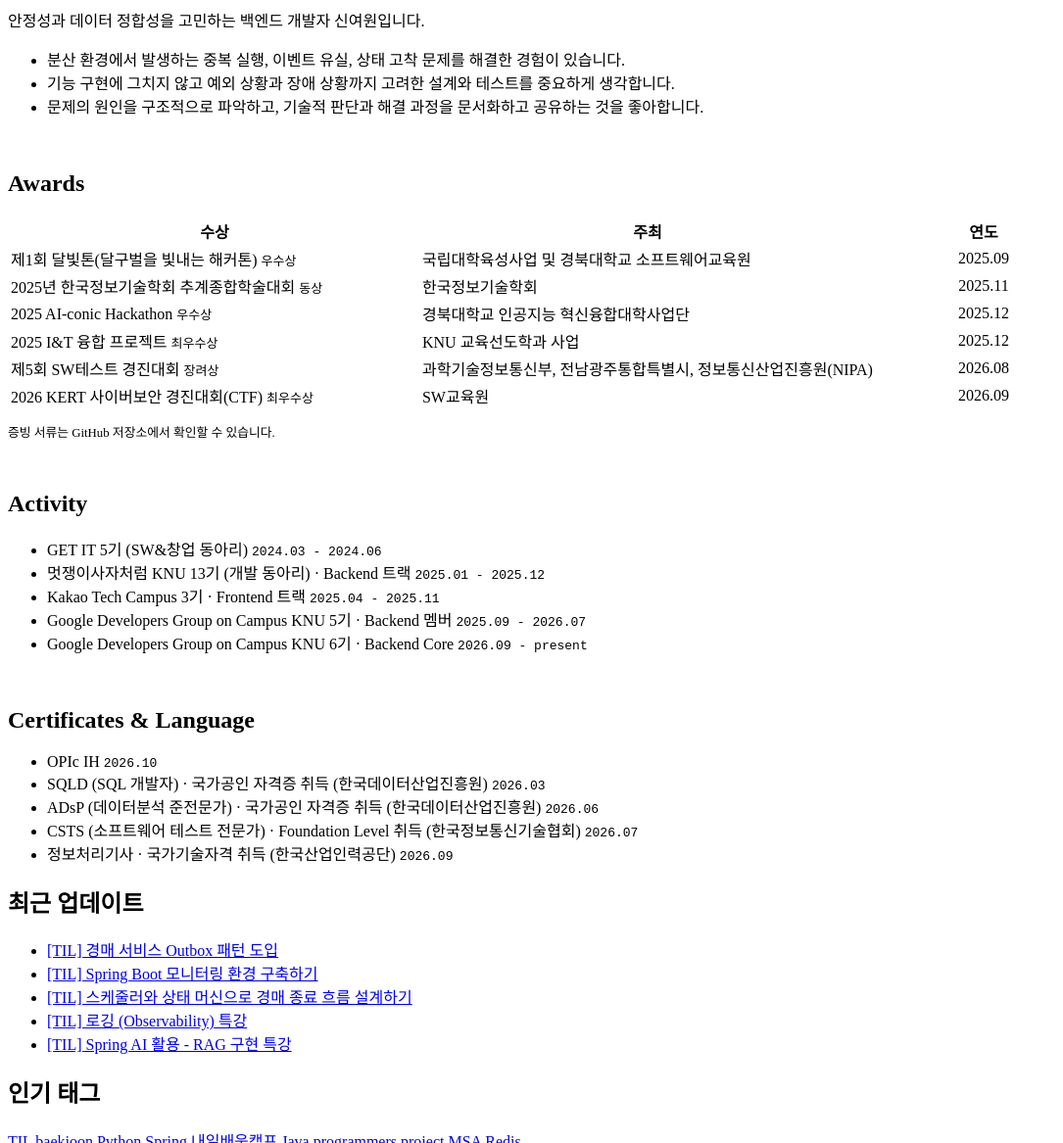
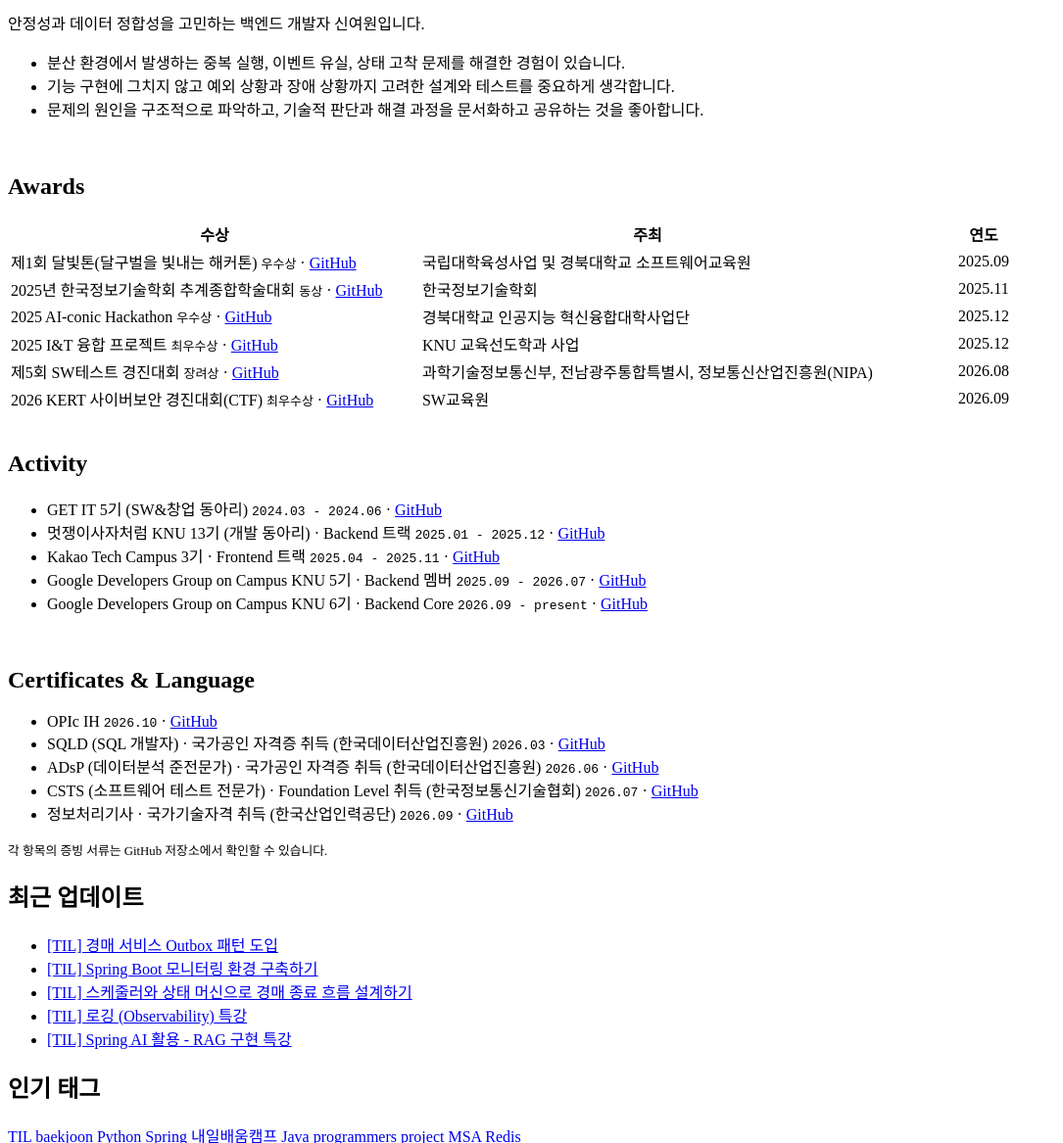
Before and after one commit to sinyeowon/sinyeowon.github.io, a Jekyll site: the page built from _tabs/about.md, in a window 1280 px wide and 1400 px high, scrolled down 562 px, cut to the strip 0-1167 px from the top of the window. Shown: the whole strip at 98% size, without its empty margins (0-1085 px from the left). Built offline with Jekyll 4.4.1, drawn with Linux system fonts in a browser that asks for light colours; cached includes are drawn as plain includes; nearby versions of some CDN libraries; some web fonts are replaced.

Commit message:
style: restore simple about page and add GitHub links

```diff
--- a/_tabs/about.md
+++ b/_tabs/about.md
@@ -10,7 +10,7 @@ hide_title: true
   <section class="about-me-hero">
     <div class="about-me-hero-head">
       <h1>신여원</h1>
-      <span class="about-me-badge">Backend Developer</span>
+      <p style="margin: 0; font-size: 1.1rem; color: var(--text-color);">Backend Developer</p>
     </div>
   </section>
 
@@ -39,39 +39,38 @@ hide_title: true
       </thead>
       <tbody>
         <tr>
-          <td>제1회 달빛톤(달구벌을 빛내는 해커톤) <code>우수상</code></td>
+          <td>제1회 달빛톤(달구벌을 빛내는 해커톤) <code>우수상</code> · <a href="https://github.com/sinyeowon/sinyeowon/tree/main/certificates" target="_blank" rel="noreferrer noopener">GitHub</a></td>
           <td>국립대학육성사업 및 경북대학교 소프트웨어교육원</td>
           <td align="center">2025.09</td>
         </tr>
         <tr>
-          <td>2025년 한국정보기술학회 추계종합학술대회 <code>동상</code></td>
+          <td>2025년 한국정보기술학회 추계종합학술대회 <code>동상</code> · <a href="https://github.com/sinyeowon/sinyeowon/tree/main/certificates" target="_blank" rel="noreferrer noopener">GitHub</a></td>
           <td>한국정보기술학회</td>
           <td align="center">2025.11</td>
         </tr>
         <tr>
-          <td>2025 AI-conic Hackathon <code>우수상</code></td>
+          <td>2025 AI-conic Hackathon <code>우수상</code> · <a href="https://github.com/sinyeowon/sinyeowon/tree/main/certificates" target="_blank" rel="noreferrer noopener">GitHub</a></td>
           <td>경북대학교 인공지능 혁신융합대학사업단</td>
           <td align="center">2025.12</td>
         </tr>
         <tr>
-          <td>2025 I&amp;T 융합 프로젝트 <code>최우수상</code></td>
+          <td>2025 I&amp;T 융합 프로젝트 <code>최우수상</code> · <a href="https://github.com/sinyeowon/sinyeowon/tree/main/certificates" target="_blank" rel="noreferrer noopener">GitHub</a></td>
           <td>KNU 교육선도학과 사업</td>
           <td align="center">2025.12</td>
         </tr>
         <tr>
-          <td>제5회 SW테스트 경진대회 <code>장려상</code></td>
+          <td>제5회 SW테스트 경진대회 <code>장려상</code> · <a href="https://github.com/sinyeowon/sinyeowon/tree/main/certificates" target="_blank" rel="noreferrer noopener">GitHub</a></td>
           <td>과학기술정보통신부, 전남광주통합특별시, 정보통신산업진흥원(NIPA)</td>
           <td align="center">2026.08</td>
         </tr>
         <tr>
-          <td>2026 KERT 사이버보안 경진대회(CTF) <code>최우수상</code></td>
+          <td>2026 KERT 사이버보안 경진대회(CTF) <code>최우수상</code> · <a href="https://github.com/sinyeowon/sinyeowon/tree/main/certificates" target="_blank" rel="noreferrer noopener">GitHub</a></td>
           <td>SW교육원</td>
           <td align="center">2026.09</td>
         </tr>
       </tbody>
     </table>
 
-    <p style="margin-top: 0.75rem; font-size: 0.8rem; color: var(--text-muted);">증빙 서류는 GitHub 저장소에서 확인할 수 있습니다.</p>
   </section>
 
   <br>
@@ -79,11 +78,11 @@ hide_title: true
   <section class="about-me-section">
     <h2>Activity</h2>
     <ul class="about-me-list">
-      <li>GET IT 5기 (SW&amp;창업 동아리) <code>2024.03 - 2024.06</code></li>
-      <li>멋쟁이사자처럼 KNU 13기 (개발 동아리) · Backend 트랙 <code>2025.01 - 2025.12</code></li>
-      <li>Kakao Tech Campus 3기 · Frontend 트랙 <code>2025.04 - 2025.11</code></li>
-      <li>Google Developers Group on Campus KNU 5기 · Backend 멤버 <code>2025.09 - 2026.07</code></li>
-      <li>Google Developers Group on Campus KNU 6기 · Backend Core <code>2026.09 - present</code></li>
+      <li>GET IT 5기 (SW&amp;창업 동아리) <code>2024.03 - 2024.06</code> · <a href="https://github.com/sinyeowon/sinyeowon/tree/main/certificates" target="_blank" rel="noreferrer noopener">GitHub</a></li>
+      <li>멋쟁이사자처럼 KNU 13기 (개발 동아리) · Backend 트랙 <code>2025.01 - 2025.12</code> · <a href="https://github.com/sinyeowon/sinyeowon/tree/main/certificates" target="_blank" rel="noreferrer noopener">GitHub</a></li>
+      <li>Kakao Tech Campus 3기 · Frontend 트랙 <code>2025.04 - 2025.11</code> · <a href="https://github.com/sinyeowon/sinyeowon/tree/main/certificates" target="_blank" rel="noreferrer noopener">GitHub</a></li>
+      <li>Google Developers Group on Campus KNU 5기 · Backend 멤버 <code>2025.09 - 2026.07</code> · <a href="https://github.com/sinyeowon/sinyeowon/tree/main/certificates" target="_blank" rel="noreferrer noopener">GitHub</a></li>
+      <li>Google Developers Group on Campus KNU 6기 · Backend Core <code>2026.09 - present</code> · <a href="https://github.com/sinyeowon/sinyeowon/tree/main/certificates" target="_blank" rel="noreferrer noopener">GitHub</a></li>
     </ul>
   </section>
 
@@ -92,11 +91,13 @@ hide_title: true
   <section class="about-me-section">
     <h2>Certificates &amp; Language</h2>
     <ul class="about-me-list">
-      <li>OPIc IH <code>2026.10</code></li>
-      <li>SQLD (SQL 개발자) · 국가공인 자격증 취득 (한국데이터산업진흥원) <code>2026.03</code></li>
-      <li>ADsP (데이터분석 준전문가) · 국가공인 자격증 취득 (한국데이터산업진흥원) <code>2026.06</code></li>
-      <li>CSTS (소프트웨어 테스트 전문가) · Foundation Level 취득 (한국정보통신기술협회) <code>2026.07</code></li>
-      <li>정보처리기사 · 국가기술자격 취득 (한국산업인력공단) <code>2026.09</code></li>
+      <li>OPIc IH <code>2026.10</code> · <a href="https://github.com/sinyeowon/sinyeowon/tree/main/certificates" target="_blank" rel="noreferrer noopener">GitHub</a></li>
+      <li>SQLD (SQL 개발자) · 국가공인 자격증 취득 (한국데이터산업진흥원) <code>2026.03</code> · <a href="https://github.com/sinyeowon/sinyeowon/tree/main/certificates" target="_blank" rel="noreferrer noopener">GitHub</a></li>
+      <li>ADsP (데이터분석 준전문가) · 국가공인 자격증 취득 (한국데이터산업진흥원) <code>2026.06</code> · <a href="https://github.com/sinyeowon/sinyeowon/tree/main/certificates" target="_blank" rel="noreferrer noopener">GitHub</a></li>
+      <li>CSTS (소프트웨어 테스트 전문가) · Foundation Level 취득 (한국정보통신기술협회) <code>2026.07</code> · <a href="https://github.com/sinyeowon/sinyeowon/tree/main/certificates" target="_blank" rel="noreferrer noopener">GitHub</a></li>
+      <li>정보처리기사 · 국가기술자격 취득 (한국산업인력공단) <code>2026.09</code> · <a href="https://github.com/sinyeowon/sinyeowon/tree/main/certificates" target="_blank" rel="noreferrer noopener">GitHub</a></li>
     </ul>
   </section>
+
+  <p style="margin-top: 1rem; font-size: 0.8rem; color: var(--text-muted);">각 항목의 증빙 서류는 GitHub 저장소에서 확인할 수 있습니다.</p>
 </div>
```
